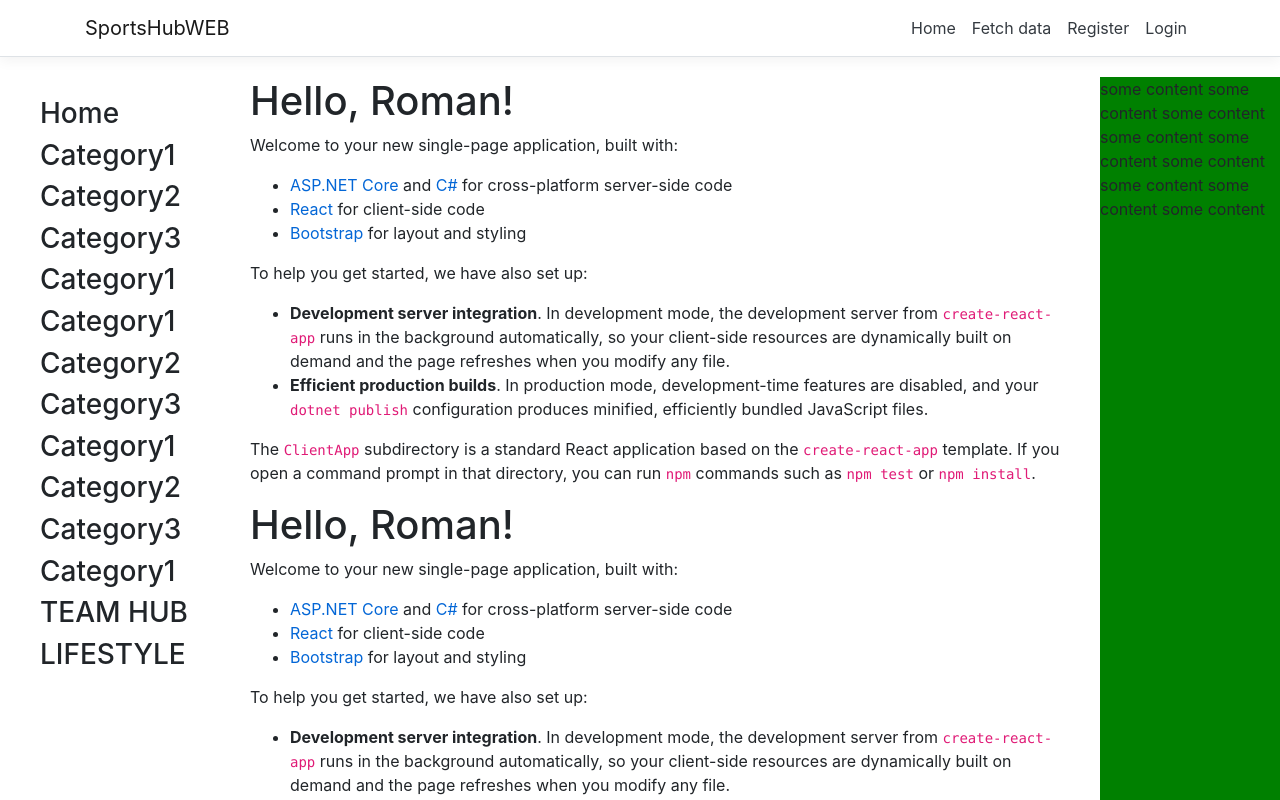
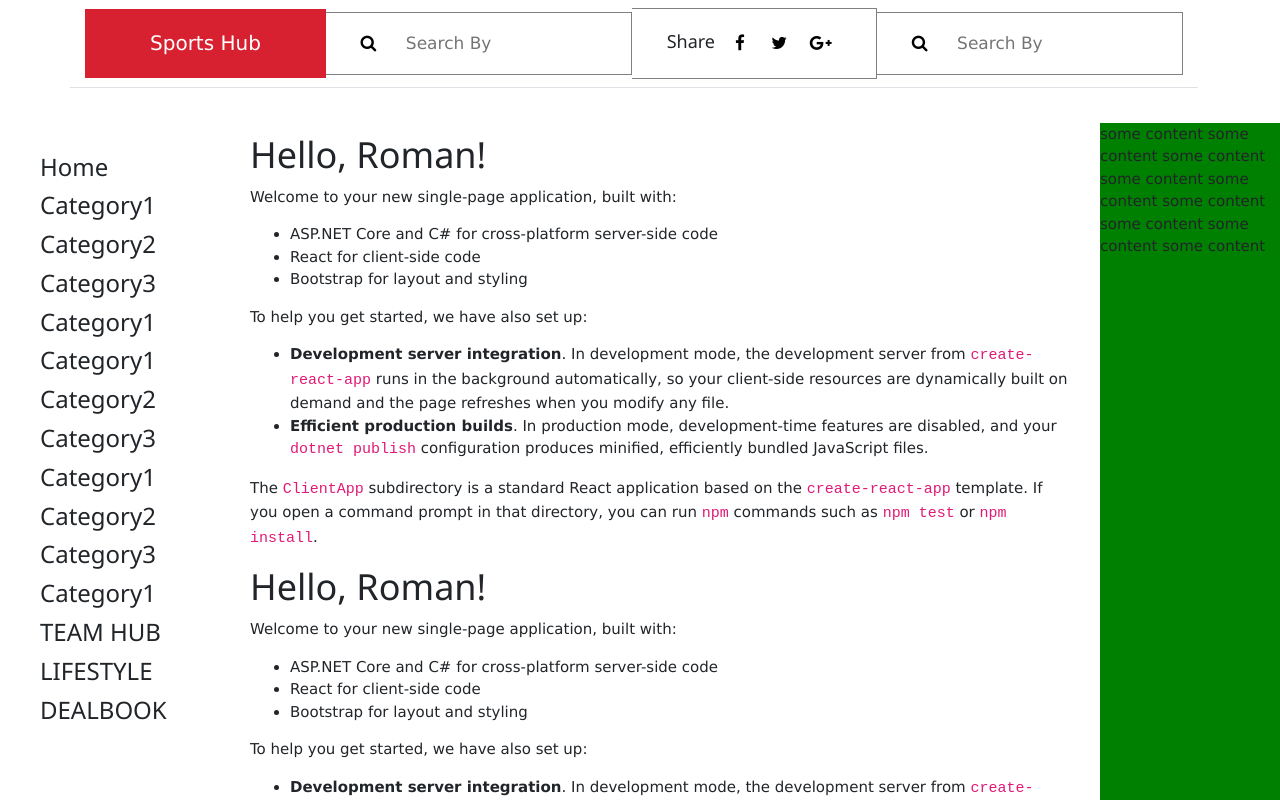
Before and after one commit to milinaire/SportsHub, a React (Create React App) app in the folder SportsHubWEB/ClientApp/: page / in a window 1280 px wide. Shown: the top 800 px of the page. Built offline with nearby package versions, Linux system fonts and the light colour scheme; no server answers.

Commit message:
Some header design

```diff
--- a/SportsHubWEB/ClientApp/src/components/Main/Header.css
+++ b/SportsHubWEB/ClientApp/src/components/Main/Header.css
@@ -1,4 +1,5 @@
 a.navbar-brand {
+  border: 1px solid #919191;
   white-space: normal;
   text-align: center;
   word-break: break-all;
@@ -13,6 +14,61 @@ html {
   }
 }
 
-.box-shadow {
-  box-shadow: 0 .25rem .75rem rgba(0, 0, 0, .05);
+
+.brand-card {
+  padding: 12px 50px 12px 50px;
+  font-size: 20px;
+  background-color: #D72130;
+  text-align: center;
+  text-decoration: none;
 }
+.brand-text:hover{
+  color: white;
+  text-decoration: none;
+}
+.brand-text{
+  text-align: center;
+  color: white;
+}
+
+.borders-card {
+
+  background-color: #ffffff;
+  border: 1px solid grey;
+  border-left: none;
+}
+
+.search-card {
+  border-width: 0;
+}
+
+form.header-form input[type=text] {
+  padding: 10px;
+  font-size: 17px;
+  border: none;
+  float: left;
+  width: 80%;
+}
+
+form.header-form button {
+  float: left;
+  width: 20%;
+  padding: 10px;
+  background: none;
+  border: none;
+  color: #000000;
+  font-size: 17px;
+  cursor: pointer;
+}
+
+form.header-form::after {
+  content: "";
+  clear: both;
+  display: table;
+}
+
+.share-card {
+  padding: 12px 50px 12px 50px;
+  font-size: 17px;
+  border: 0 none;
+}
--- a/SportsHubWEB/ClientApp/src/components/Main/Header.js
+++ b/SportsHubWEB/ClientApp/src/components/Main/Header.js
@@ -1,5 +1,5 @@
 import React, { Component } from 'react';
-import { Collapse, Container, Navbar, NavbarBrand, NavbarToggler, NavItem, NavLink } from 'reactstrap';
+import {Collapse, Container, Navbar, NavbarBrand, NavbarToggler, NavItem, NavLink, Row} from 'reactstrap';
 import { Link } from 'react-router-dom';
 import { LoginMenu } from '../api-authorization/LoginMenu';
 import './Header.css';
@@ -25,15 +25,51 @@ export class Header extends Component {
   render () {
     return (
       <header>
-        <Navbar className="navbar-expand-sm navbar-toggleable-sm ng-white border-bottom box-shadow mb-3" light>
         <Container>
-            <NavbarBrand tag={Link} to="/">SportsHubWEB</NavbarBrand>
+          <Row>
+            <link rel="stylesheet" href="https://www.w3schools.com/w3css/4/w3.css"/>
+            <link rel="stylesheet" href="https://cdnjs.cloudflare.com/ajax/libs/font-awesome/4.7.0/css/font-awesome.min.css"/>
+
+            <Navbar className="navbar-expand-sm navbar-toggleable-sm ng-white border-bottom mb-3 " light>
+              <div className="brand-card">
+                <NavLink className=" brand-text" href={Link} to="/">Sports Hub</NavLink>
+              </div>
+              <div className="borders-card">
+                <NavLink className="search-card">
+                  <form className="header-form">
+                    <button type="submit"><i className="fa fa-search"/></button>
+                    <input type="text" placeholder="Search By" name="search"/>
+                  </form>
+                </NavLink>
+              </div>
+
+              <div className="borders-card">
+                <NavLink className="share-card">
+                  <form className="header-form">
+                    <Row>
+                      <h5>Share</h5>
+                      <button className="ml-2 mr-1" type="submit"><i className="fa fa-facebook-f "/></button>
+                      <button className="mr-1" type="submit"><i className="fa fa-twitter "/></button>
+                      <button className="mr-1" type="submit"><i className="fa fa-google-plus"/></button>
+                    </Row>
+                  </form>
+                </NavLink>
+              </div>
+
+              <div className="borders-card">
+                <NavLink className="search-card">
+                  <form className="header-form">
+                    <button type="submit"><i className="fa fa-search"/></button>
+                    <input type="text" placeholder="Search By" name="search"/>
+                  </form>
+                </NavLink>
+              </div>
+            </Navbar>
+            {/*<Navbar className="navbar-expand-sm navbar-toggleable-sm ng-white border-bottom mb-3 borders-card" light>
+            <Row>
               <NavbarToggler onClick={this.toggleNavbar} className="mr-2" />
-            <Collapse className="d-sm-inline-flex flex-sm-row-reverse" isOpen={!this.state.collapsed} navbar>
+              <Collapse className="d-sm-inline-flex flex-sm-row-reverse " isOpen={!this.state.collapsed} navbar>
                 <ul className="navbar-nav flex-grow">
-                <NavItem>
-                  <NavLink tag={Link} className="text-dark" to="/">Home</NavLink>
-                </NavItem>
                   <NavItem>
                     <NavLink tag={Link} className="text-dark" to="/fetch-data">Fetch data</NavLink>
                   </NavItem>
@@ -41,8 +77,13 @@ export class Header extends Component {
                   </LoginMenu>
                 </ul>
               </Collapse>
+            </Row>
+        </Navbar>*/}
+
+          </Row>
         </Container>
-        </Navbar>
+
+
       </header>
     );
   }
```
Lines whose indentation alone changed are shown as unchanged.
